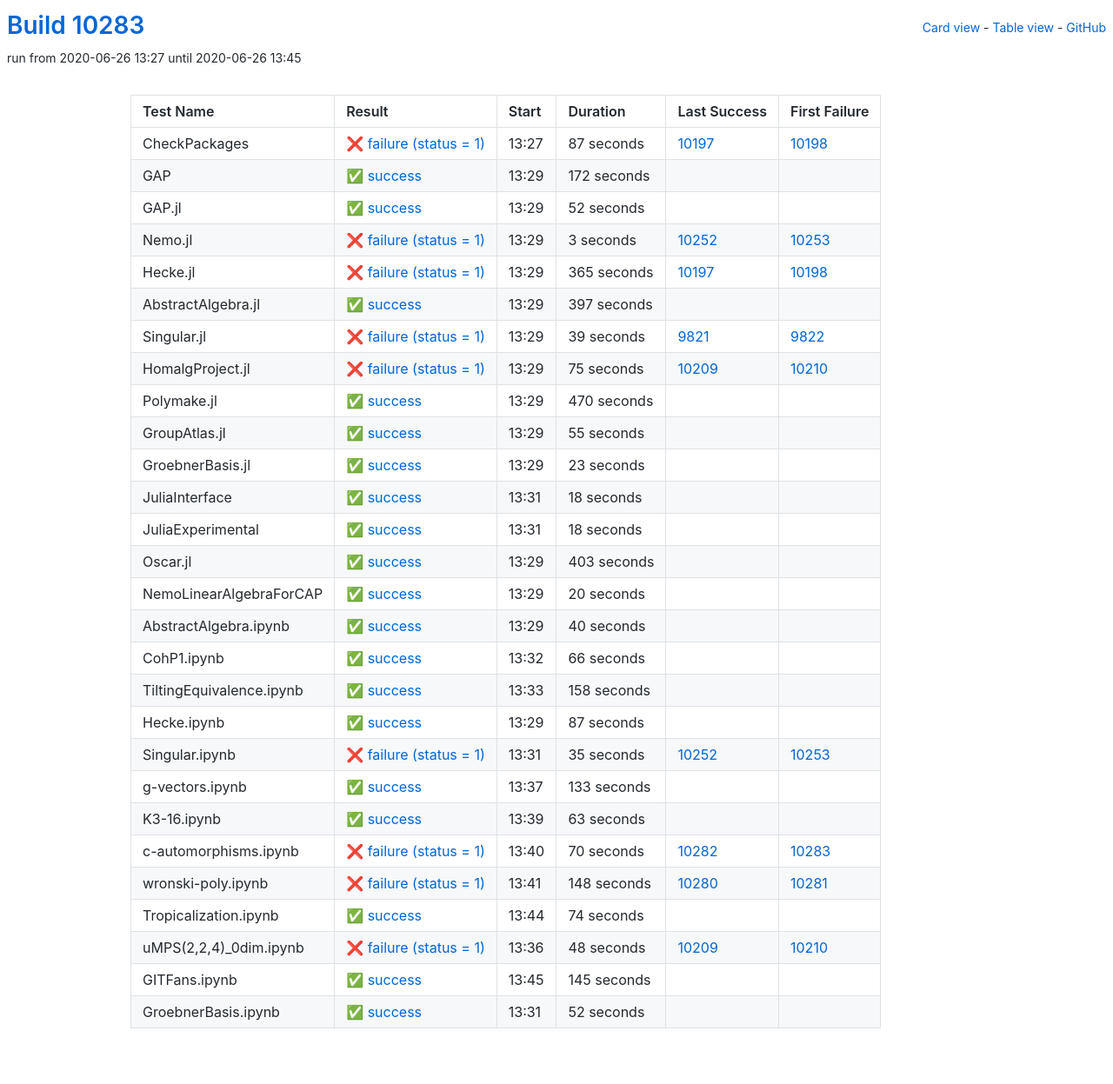
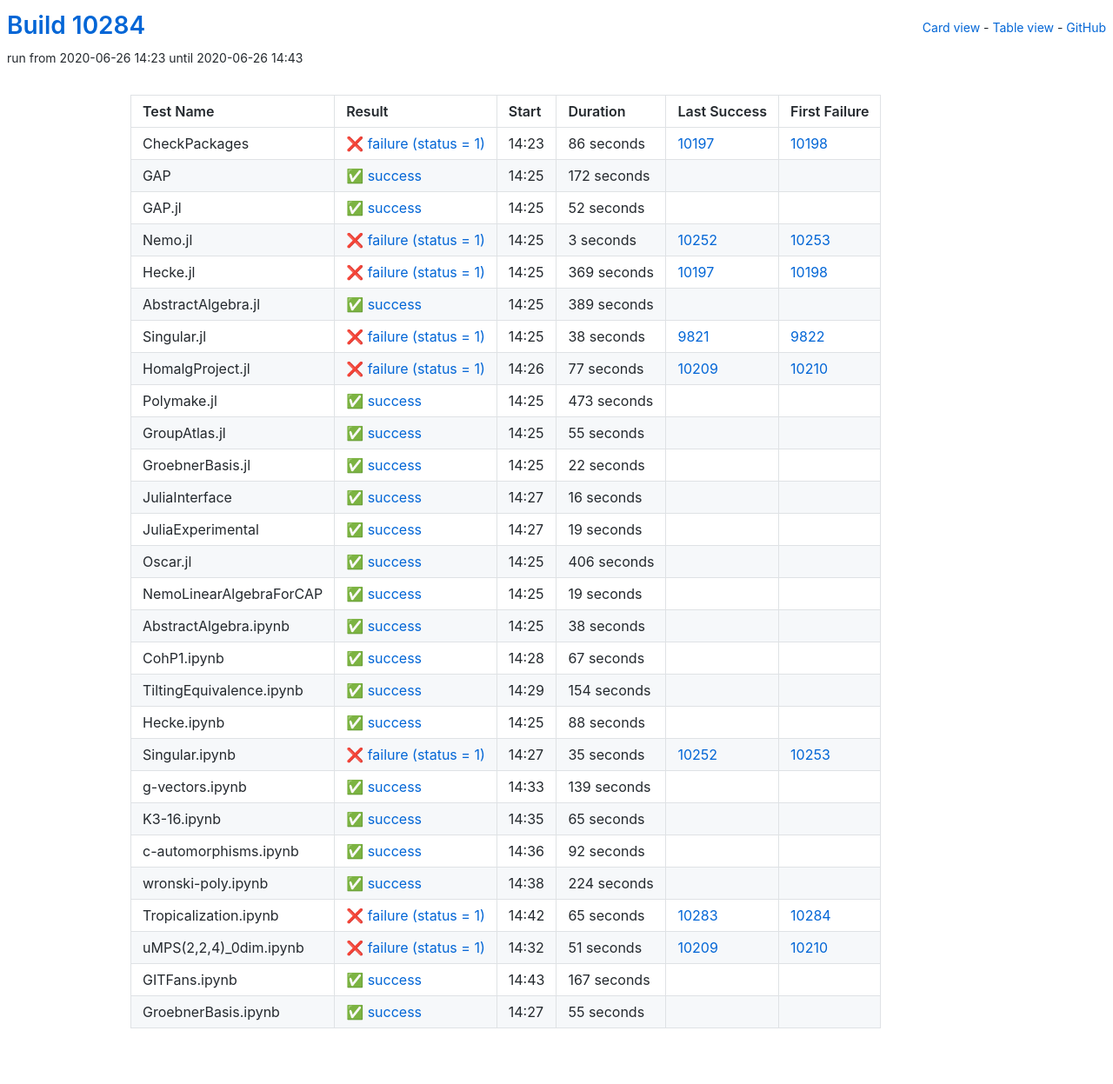
Before and after one commit to oscar-system/oscar-ci-status, a Jekyll site: the page built from table.html, in a window 1280 px wide. Shown: the whole page at 87% size. Built offline with Jekyll 4.4.1, drawn with Linux system fonts in a browser that asks for light colours.

Commit message:
Build #10284

```diff
--- a/_data/ci.yml
+++ b/_data/ci.yml
@@ -1,6 +1,6 @@
 ---
-build: 10283
-build_url: https://oscarci.mathematik.uni-kl.de/job/oscar/10283/
+build: 10284
+build_url: https://oscarci.mathematik.uni-kl.de/job/oscar/10284/
 job: oscar
 organization: oscar-system
 repo: oscar-ci-status
@@ -8,20 +8,20 @@ repourl: https://github.com/oscar-system/oscar-ci-status
 tests:
 - name: CheckPackages
   id: checkpackages
-  log: https://oscarci.mathematik.uni-kl.de/job/oscar/10283/artifact/logs/build-10283/CheckPackages.log
-  start: 2020-06-26 13:27
+  log: https://oscarci.mathematik.uni-kl.de/job/oscar/10284/artifact/logs/build-10284/CheckPackages.log
+  start: 2020-06-26 14:23
   success: false
   exitcode: 1
   status: failure
-  duration: 87
+  duration: 86
   last_success: 10197
   last_success_url: https://oscarci.mathematik.uni-kl.de/job/oscar/10197/
   first_failure: 10198
   first_failure_url: https://oscarci.mathematik.uni-kl.de/job/oscar/10198/
 - name: GAP
   id: gap
-  log: https://oscarci.mathematik.uni-kl.de/job/oscar/10283/artifact/logs/build-10283/GAP.log
-  start: 2020-06-26 13:29
+  log: https://oscarci.mathematik.uni-kl.de/job/oscar/10284/artifact/logs/build-10284/GAP.log
+  start: 2020-06-26 14:25
   success: true
   exitcode: 0
   status: success
@@ -32,8 +32,8 @@ tests:
   first_failure_url:
 - name: GAP.jl
   id: gap-jl
-  log: https://oscarci.mathematik.uni-kl.de/job/oscar/10283/artifact/logs/build-10283/GAP.jl.log
-  start: 2020-06-26 13:29
+  log: https://oscarci.mathematik.uni-kl.de/job/oscar/10284/artifact/logs/build-10284/GAP.jl.log
+  start: 2020-06-26 14:25
   success: true
   exitcode: 0
   status: success
@@ -44,8 +44,8 @@ tests:
   first_failure_url:
 - name: Nemo.jl
   id: nemo-jl
-  log: https://oscarci.mathematik.uni-kl.de/job/oscar/10283/artifact/logs/build-10283/Nemo.jl.log
-  start: 2020-06-26 13:29
+  log: https://oscarci.mathematik.uni-kl.de/job/oscar/10284/artifact/logs/build-10284/Nemo.jl.log
+  start: 2020-06-26 14:25
   success: false
   exitcode: 1
   status: failure
@@ -56,68 +56,68 @@ tests:
   first_failure_url: https://oscarci.mathematik.uni-kl.de/job/oscar/10253/
 - name: Hecke.jl
   id: hecke-jl
-  log: https://oscarci.mathematik.uni-kl.de/job/oscar/10283/artifact/logs/build-10283/Hecke.jl.log
-  start: 2020-06-26 13:29
+  log: https://oscarci.mathematik.uni-kl.de/job/oscar/10284/artifact/logs/build-10284/Hecke.jl.log
+  start: 2020-06-26 14:25
   success: false
   exitcode: 1
   status: failure
-  duration: 365
+  duration: 369
   last_success: 10197
   last_success_url: https://oscarci.mathematik.uni-kl.de/job/oscar/10197/
   first_failure: 10198
   first_failure_url: https://oscarci.mathematik.uni-kl.de/job/oscar/10198/
 - name: AbstractAlgebra.jl
   id: abstractalgebra-jl
-  log: https://oscarci.mathematik.uni-kl.de/job/oscar/10283/artifact/logs/build-10283/AbstractAlgebra.jl.log
-  start: 2020-06-26 13:29
+  log: https://oscarci.mathematik.uni-kl.de/job/oscar/10284/artifact/logs/build-10284/AbstractAlgebra.jl.log
+  start: 2020-06-26 14:25
   success: true
   exitcode: 0
   status: success
-  duration: 397
+  duration: 389
   last_success: false
   last_success_url:
   first_failure: false
   first_failure_url:
 - name: Singular.jl
   id: singular-jl
-  log: https://oscarci.mathematik.uni-kl.de/job/oscar/10283/artifact/logs/build-10283/Singular.jl.log
-  start: 2020-06-26 13:29
+  log: https://oscarci.mathematik.uni-kl.de/job/oscar/10284/artifact/logs/build-10284/Singular.jl.log
+  start: 2020-06-26 14:25
   success: false
   exitcode: 1
   status: failure
-  duration: 39
+  duration: 38
   last_success: 9821
   last_success_url: https://oscarci.mathematik.uni-kl.de/job/oscar/9821/
   first_failure: 9822
   first_failure_url: https://oscarci.mathematik.uni-kl.de/job/oscar/9822/
 - name: HomalgProject.jl
   id: homalgproject-jl
-  log: https://oscarci.mathematik.uni-kl.de/job/oscar/10283/artifact/logs/build-10283/HomalgProject.jl.log
-  start: 2020-06-26 13:29
+  log: https://oscarci.mathematik.uni-kl.de/job/oscar/10284/artifact/logs/build-10284/HomalgProject.jl.log
+  start: 2020-06-26 14:26
   success: false
   exitcode: 1
   status: failure
-  duration: 75
+  duration: 77
   last_success: 10209
   last_success_url: https://oscarci.mathematik.uni-kl.de/job/oscar/10209/
   first_failure: 10210
   first_failure_url: https://oscarci.mathematik.uni-kl.de/job/oscar/10210/
 - name: Polymake.jl
   id: polymake-jl
-  log: https://oscarci.mathematik.uni-kl.de/job/oscar/10283/artifact/logs/build-10283/Polymake.jl.log
-  start: 2020-06-26 13:29
+  log: https://oscarci.mathematik.uni-kl.de/job/oscar/10284/artifact/logs/build-10284/Polymake.jl.log
+  start: 2020-06-26 14:25
   success: true
   exitcode: 0
   status: success
-  duration: 470
+  duration: 473
   last_success: false
   last_success_url:
   first_failure: false
   first_failure_url:
 - name: GroupAtlas.jl
   id: groupatlas-jl
-  log: https://oscarci.mathematik.uni-kl.de/job/oscar/10283/artifact/logs/build-10283/GroupAtlas.jl.log
-  start: 2020-06-26 13:29
+  log: https://oscarci.mathematik.uni-kl.de/job/oscar/10284/artifact/logs/build-10284/GroupAtlas.jl.log
+  start: 2020-06-26 14:25
   success: true
   exitcode: 0
   status: success
@@ -128,116 +128,116 @@ tests:
   first_failure_url:
 - name: GroebnerBasis.jl
   id: groebnerbasis-jl
-  log: https://oscarci.mathematik.uni-kl.de/job/oscar/10283/artifact/logs/build-10283/GroebnerBasis.jl.log
-  start: 2020-06-26 13:29
+  log: https://oscarci.mathematik.uni-kl.de/job/oscar/10284/artifact/logs/build-10284/GroebnerBasis.jl.log
+  start: 2020-06-26 14:25
   success: true
   exitcode: 0
   status: success
-  duration: 23
+  duration: 22
   last_success: false
   last_success_url:
   first_failure: false
   first_failure_url:
 - name: JuliaInterface
   id: juliainterface
-  log: https://oscarci.mathematik.uni-kl.de/job/oscar/10283/artifact/logs/build-10283/JuliaInterface.log
-  start: 2020-06-26 13:31
+  log: https://oscarci.mathematik.uni-kl.de/job/oscar/10284/artifact/logs/build-10284/JuliaInterface.log
+  start: 2020-06-26 14:27
   success: true
   exitcode: 0
   status: success
-  duration: 18
+  duration: 16
   last_success: false
   last_success_url:
   first_failure: false
   first_failure_url:
 - name: JuliaExperimental
   id: juliaexperimental
-  log: https://oscarci.mathematik.uni-kl.de/job/oscar/10283/artifact/logs/build-10283/JuliaExperimental.log
-  start: 2020-06-26 13:31
+  log: https://oscarci.mathematik.uni-kl.de/job/oscar/10284/artifact/logs/build-10284/JuliaExperimental.log
+  start: 2020-06-26 14:27
   success: true
   exitcode: 0
   status: success
-  duration: 18
+  duration: 19
   last_success: false
   last_success_url:
   first_failure: false
   first_failure_url:
 - name: Oscar.jl
   id: oscar-jl
-  log: https://oscarci.mathematik.uni-kl.de/job/oscar/10283/artifact/logs/build-10283/Oscar.jl.log
-  start: 2020-06-26 13:29
+  log: https://oscarci.mathematik.uni-kl.de/job/oscar/10284/artifact/logs/build-10284/Oscar.jl.log
+  start: 2020-06-26 14:25
   success: true
   exitcode: 0
   status: success
-  duration: 403
+  duration: 406
   last_success: false
   last_success_url:
   first_failure: false
   first_failure_url:
 - name: NemoLinearAlgebraForCAP
   id: nemolinearalgebraforcap
-  log: https://oscarci.mathematik.uni-kl.de/job/oscar/10283/artifact/logs/build-10283/NemoLinearAlgebraForCAP.log
-  start: 2020-06-26 13:29
+  log: https://oscarci.mathematik.uni-kl.de/job/oscar/10284/artifact/logs/build-10284/NemoLinearAlgebraForCAP.log
+  start: 2020-06-26 14:25
   success: true
   exitcode: 0
   status: success
-  duration: 20
+  duration: 19
   last_success: false
   last_success_url:
   first_failure: false
   first_failure_url:
 - name: AbstractAlgebra.ipynb
   id: abstractalgebra-ipynb
-  log: https://oscarci.mathematik.uni-kl.de/job/oscar/10283/artifact/logs/build-10283/AbstractAlgebra.ipynb.log
-  start: 2020-06-26 13:29
+  log: https://oscarci.mathematik.uni-kl.de/job/oscar/10284/artifact/logs/build-10284/AbstractAlgebra.ipynb.log
+  start: 2020-06-26 14:25
   success: true
   exitcode: 0
   status: success
-  duration: 40
+  duration: 38
   last_success: false
   last_success_url:
   first_failure: false
   first_failure_url:
 - name: CohP1.ipynb
   id: cohp1-ipynb
-  log: https://oscarci.mathematik.uni-kl.de/job/oscar/10283/artifact/logs/build-10283/CohP1.ipynb.log
-  start: 2020-06-26 13:32
+  log: https://oscarci.mathematik.uni-kl.de/job/oscar/10284/artifact/logs/build-10284/CohP1.ipynb.log
+  start: 2020-06-26 14:28
   success: true
   exitcode: 0
   status: success
-  duration: 66
+  duration: 67
   last_success: false
   last_success_url:
   first_failure: false
   first_failure_url:
 - name: TiltingEquivalence.ipynb
   id: tiltingequivalence-ipynb
-  log: https://oscarci.mathematik.uni-kl.de/job/oscar/10283/artifact/logs/build-10283/TiltingEquivalence.ipynb.log
-  start: 2020-06-26 13:33
+  log: https://oscarci.mathematik.uni-kl.de/job/oscar/10284/artifact/logs/build-10284/TiltingEquivalence.ipynb.log
+  start: 2020-06-26 14:29
   success: true
   exitcode: 0
   status: success
-  duration: 158
+  duration: 154
   last_success: false
   last_success_url:
   first_failure: false
   first_failure_url:
 - name: Hecke.ipynb
   id: hecke-ipynb
-  log: https://oscarci.mathematik.uni-kl.de/job/oscar/10283/artifact/logs/build-10283/Hecke.ipynb.log
-  start: 2020-06-26 13:29
+  log: https://oscarci.mathematik.uni-kl.de/job/oscar/10284/artifact/logs/build-10284/Hecke.ipynb.log
+  start: 2020-06-26 14:25
   success: true
   exitcode: 0
   status: success
-  duration: 87
+  duration: 88
   last_success: false
   last_success_url:
   first_failure: false
   first_failure_url:
 - name: Singular.ipynb
   id: singular-ipynb
-  log: https://oscarci.mathematik.uni-kl.de/job/oscar/10283/artifact/logs/build-10283/Singular.ipynb.log
-  start: 2020-06-26 13:31
+  log: https://oscarci.mathematik.uni-kl.de/job/oscar/10284/artifact/logs/build-10284/Singular.ipynb.log
+  start: 2020-06-26 14:27
   success: false
   exitcode: 1
   status: failure
@@ -248,96 +248,96 @@ tests:
   first_failure_url: https://oscarci.mathematik.uni-kl.de/job/oscar/10253/
 - name: g-vectors.ipynb
   id: g-vectors-ipynb
-  log: https://oscarci.mathematik.uni-kl.de/job/oscar/10283/artifact/logs/build-10283/g-vectors.ipynb.log
-  start: 2020-06-26 13:37
+  log: https://oscarci.mathematik.uni-kl.de/job/oscar/10284/artifact/logs/build-10284/g-vectors.ipynb.log
+  start: 2020-06-26 14:33
   success: true
   exitcode: 0
   status: success
-  duration: 133
+  duration: 139
   last_success: false
   last_success_url:
   first_failure: false
   first_failure_url:
 - name: K3-16.ipynb
   id: k3-16-ipynb
-  log: https://oscarci.mathematik.uni-kl.de/job/oscar/10283/artifact/logs/build-10283/K3-16.ipynb.log
-  start: 2020-06-26 13:39
+  log: https://oscarci.mathematik.uni-kl.de/job/oscar/10284/artifact/logs/build-10284/K3-16.ipynb.log
+  start: 2020-06-26 14:35
   success: true
   exitcode: 0
   status: success
-  duration: 63
+  duration: 65
   last_success: false
   last_success_url:
   first_failure: false
   first_failure_url:
 - name: c-automorphisms.ipynb
   id: c-automorphisms-ipynb
-  log: https://oscarci.mathematik.uni-kl.de/job/oscar/10283/artifact/logs/build-10283/c-automorphisms.ipynb.log
-  start: 2020-06-26 13:40
-  success: false
-  exitcode: 1
-  status: failure
-  duration: 70
-  last_success: 10282
-  last_success_url: https://oscarci.mathematik.uni-kl.de/job/oscar/10282/
-  first_failure: 10283
-  first_failure_url: https://oscarci.mathematik.uni-kl.de/job/oscar/10283/
-- name: wronski-poly.ipynb
-  id: wronski-poly-ipynb
-  log: https://oscarci.mathematik.uni-kl.de/job/oscar/10283/artifact/logs/build-10283/wronski-poly.ipynb.log
-  start: 2020-06-26 13:41
-  success: false
-  exitcode: 1
-  status: failure
-  duration: 148
-  last_success: 10280
-  last_success_url: https://oscarci.mathematik.uni-kl.de/job/oscar/10280/
-  first_failure: 10281
-  first_failure_url: https://oscarci.mathematik.uni-kl.de/job/oscar/10281/
-- name: Tropicalization.ipynb
-  id: tropicalization-ipynb
-  log: https://oscarci.mathematik.uni-kl.de/job/oscar/10283/artifact/logs/build-10283/Tropicalization.ipynb.log
-  start: 2020-06-26 13:44
+  log: https://oscarci.mathematik.uni-kl.de/job/oscar/10284/artifact/logs/build-10284/c-automorphisms.ipynb.log
+  start: 2020-06-26 14:36
   success: true
   exitcode: 0
   status: success
-  duration: 74
+  duration: 92
   last_success: false
   last_success_url:
   first_failure: false
   first_failure_url:
-- name: uMPS(2,2,4)_0dim.ipynb
-  id: umps-2-2-4-0dim-ipynb
-  log: https://oscarci.mathematik.uni-kl.de/job/oscar/10283/artifact/logs/build-10283/uMPS-2-2-4-_0dim.ipynb.log
-  start: 2020-06-26 13:36
+- name: wronski-poly.ipynb
+  id: wronski-poly-ipynb
+  log: https://oscarci.mathematik.uni-kl.de/job/oscar/10284/artifact/logs/build-10284/wronski-poly.ipynb.log
+  start: 2020-06-26 14:38
+  success: true
+  exitcode: 0
+  status: success
+  duration: 224
+  last_success: false
+  last_success_url:
+  first_failure: false
+  first_failure_url:
+- name: Tropicalization.ipynb
+  id: tropicalization-ipynb
+  log: https://oscarci.mathematik.uni-kl.de/job/oscar/10284/artifact/logs/build-10284/Tropicalization.ipynb.log
+  start: 2020-06-26 14:42
   success: false
   exitcode: 1
   status: failure
-  duration: 48
+  duration: 65
+  last_success: 10283
+  last_success_url: https://oscarci.mathematik.uni-kl.de/job/oscar/10283/
+  first_failure: 10284
+  first_failure_url: https://oscarci.mathematik.uni-kl.de/job/oscar/10284/
+- name: uMPS(2,2,4)_0dim.ipynb
+  id: umps-2-2-4-0dim-ipynb
+  log: https://oscarci.mathematik.uni-kl.de/job/oscar/10284/artifact/logs/build-10284/uMPS-2-2-4-_0dim.ipynb.log
+  start: 2020-06-26 14:32
+  success: false
+  exitcode: 1
+  status: failure
+  duration: 51
   last_success: 10209
   last_success_url: https://oscarci.mathematik.uni-kl.de/job/oscar/10209/
   first_failure: 10210
   first_failure_url: https://oscarci.mathematik.uni-kl.de/job/oscar/10210/
 - name: GITFans.ipynb
   id: gitfans-ipynb
-  log: https://oscarci.mathematik.uni-kl.de/job/oscar/10283/artifact/logs/build-10283/GITFans.ipynb.log
-  start: 2020-06-26 13:45
+  log: https://oscarci.mathematik.uni-kl.de/job/oscar/10284/artifact/logs/build-10284/GITFans.ipynb.log
+  start: 2020-06-26 14:43
   success: true
   exitcode: 0
   status: success
-  duration: 145
+  duration: 167
   last_success: false
   last_success_url:
   first_failure: false
   first_failure_url:
 - name: GroebnerBasis.ipynb
   id: groebnerbasis-ipynb
-  log: https://oscarci.mathematik.uni-kl.de/job/oscar/10283/artifact/logs/build-10283/GroebnerBasis.ipynb.log
-  start: 2020-06-26 13:31
+  log: https://oscarci.mathematik.uni-kl.de/job/oscar/10284/artifact/logs/build-10284/GroebnerBasis.ipynb.log
+  start: 2020-06-26 14:27
   success: true
   exitcode: 0
   status: success
-  duration: 52
+  duration: 55
   last_success: false
   last_success_url:
   first_failure: false
```
Also changed, not shown: README.md.
